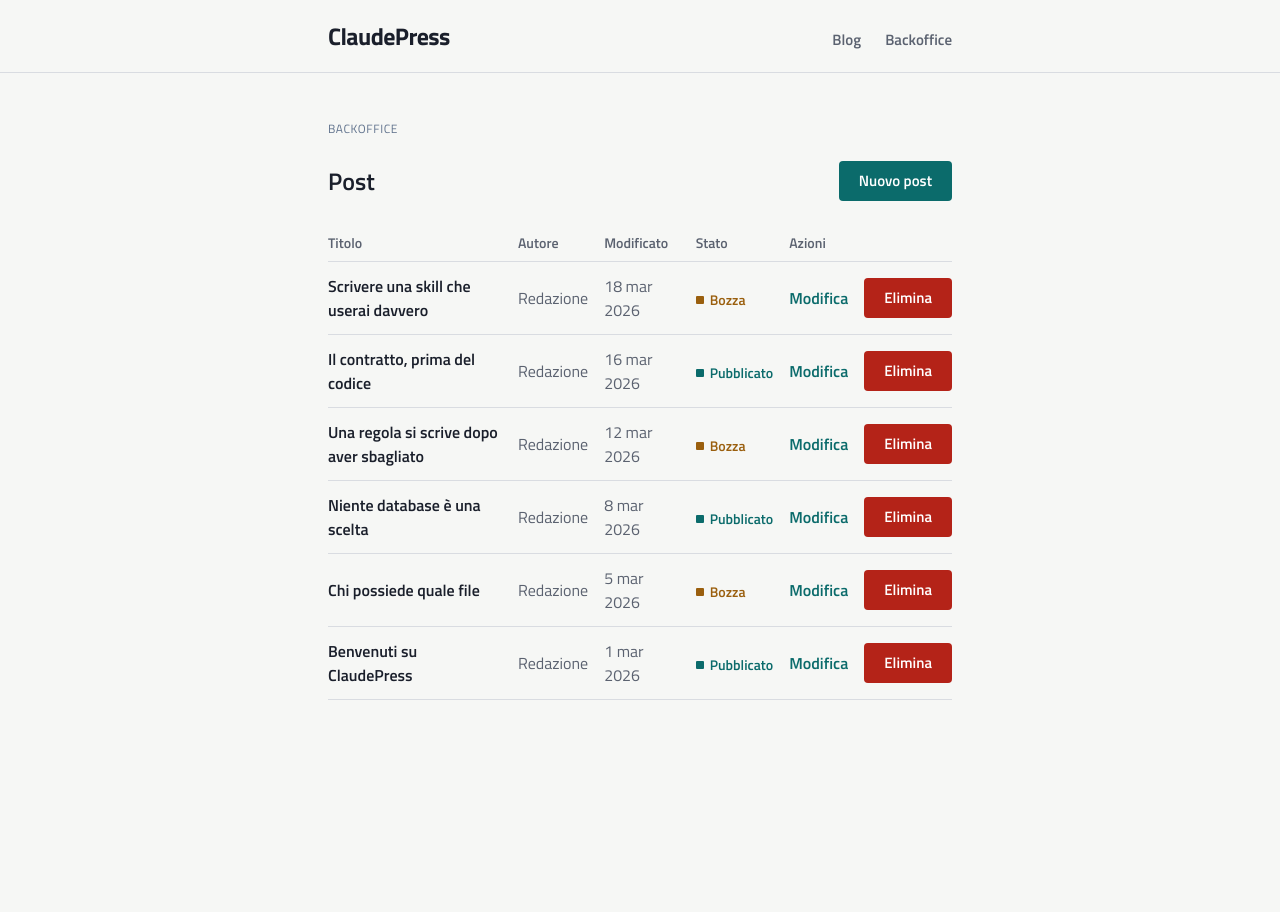
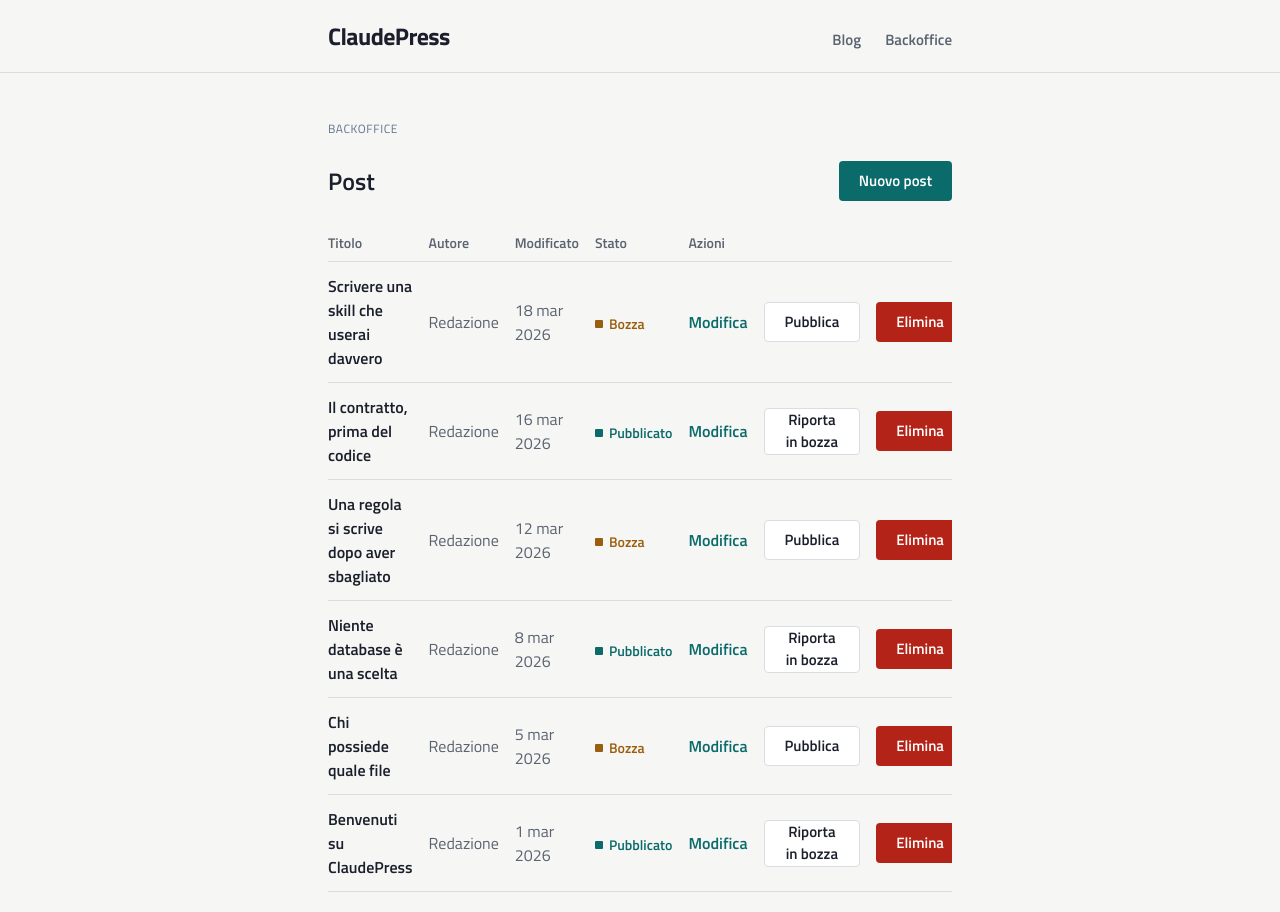
Before and after one commit to GBS06083-Carlo/claudepress-team-1, a Next.js app: page /admin/posts in a window 1280 px wide. Shown: the top 912 px of the page. Before the commit the page ends 800 px from the top, so only its background shows below. Built offline with nearby package versions, Linux system fonts and the light colour scheme.

Commit message:
feat: add publish/unpublish toggle to admin posts table

```diff
--- /dev/null
+++ b/src/app/admin/posts/_list/StatusToggle.tsx
@@ -0,0 +1,42 @@
+"use client";
+// Client component: serve onClick, stato di invio e router.refresh() dopo la PATCH.
+
+import { useState } from "react";
+import { useRouter } from "next/navigation";
+import { API_ROUTES, type PostPatch, type PostStatus } from "@/contracts/blog";
+import { Button } from "@/components/ui/Button";
+
+export function StatusToggle({ id, status }: { id: string; status: PostStatus }) {
+  const router = useRouter();
+  const [pending, setPending] = useState(false);
+  const [failed, setFailed] = useState(false);
+
+  async function handleToggle() {
+    const patch: PostPatch = { status: status === "draft" ? "published" : "draft" };
+
+    setPending(true);
+    setFailed(false);
+    const res = await fetch(API_ROUTES.post(id), {
+      method: "PATCH",
+      headers: { "content-type": "application/json" },
+      body: JSON.stringify(patch),
+    }).catch(() => null);
+    setPending(false);
+
+    if (res?.ok) router.refresh();
+    else setFailed(true);
+  }
+
+  return (
+    <span className="inline-flex items-center gap-3">
+      <Button variant="secondary" disabled={pending} onClick={handleToggle}>
+        {status === "draft" ? "Pubblica" : "Riporta in bozza"}
+      </Button>
+      {failed && (
+        <span role="alert" className="text-sm text-danger">
+          Aggiornamento non riuscito
+        </span>
+      )}
+    </span>
+  );
+}
--- a/src/app/admin/posts/page.tsx
+++ b/src/app/admin/posts/page.tsx
@@ -3,6 +3,7 @@
 import { EmptyState } from "@/components/ui/EmptyState";
 import { StatusBadge } from "@/components/ui/StatusBadge";
 import { DeletePostButton } from "@/app/admin/posts/_list/DeletePostButton";
+import { StatusToggle } from "@/app/admin/posts/_list/StatusToggle";
 
 const dateFormat = new Intl.DateTimeFormat("it-IT", { dateStyle: "medium" });
 
@@ -76,6 +77,7 @@
                       >
                         Modifica
                       </Link>
+                      <StatusToggle id={post.id} status={post.status} />
                       <DeletePostButton id={post.id} title={post.title} />
                     </div>
                   </td>
```
